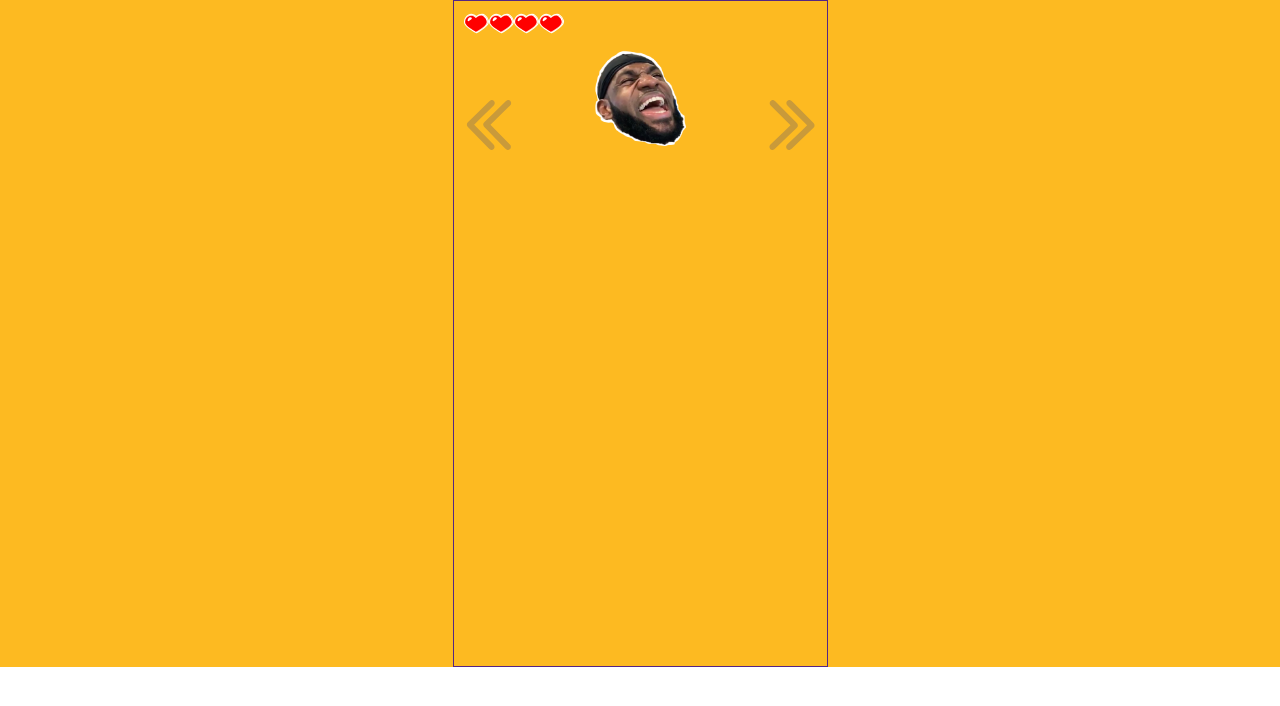
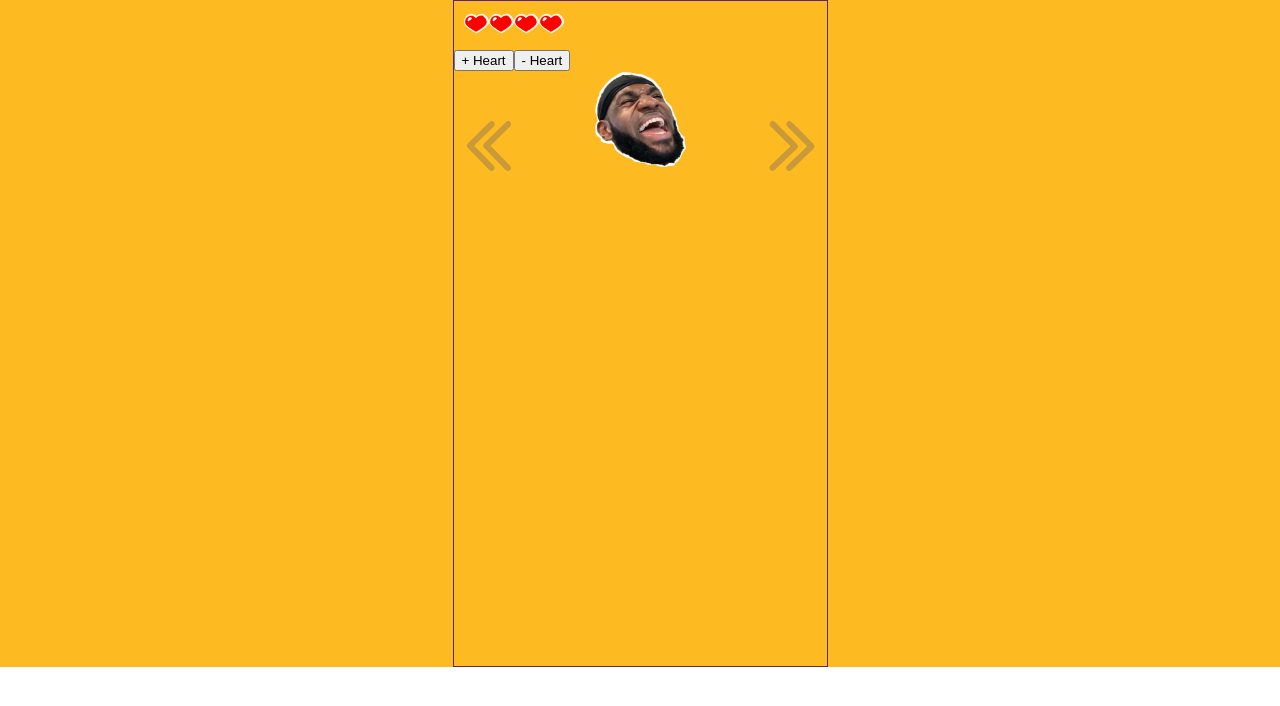
Before and after one commit to alexw14/TacoTuesday, a React (Create React App) app in the folder client/: page /gamepage in a window 1280 px wide. Shown: the top 706 px of the page. Built offline with nearby package versions, Linux system fonts and the light colour scheme.

Commit message:
Add handleAddHealth and handleMinusHealth function

```diff
--- a/client/src/components/HealthBar/HealthBar.jsx
+++ b/client/src/components/HealthBar/HealthBar.jsx
@@ -2,8 +2,6 @@ import React from 'react';
 import Heart from '../Heart/Heart';
 
 const HealthBar = (props) => {
-
-  let currentHealth = props.health;
 
   const renderHealthBar = (healths) => (
     healths.map((health, i) => (
@@ -18,7 +16,7 @@ const HealthBar = (props) => {
 
   return (
     <div style={style}>
-      {renderHealthBar(currentHealth)}
+      {renderHealthBar(props.healthBar)}
     </div>
   );
 };
--- a/client/src/pages/GamePage/GamePage.jsx
+++ b/client/src/pages/GamePage/GamePage.jsx
@@ -7,7 +7,8 @@ class GamePage extends Component {
 
     state = {
         pos: 0,
-        health: [1, 1, 1, 1]
+        numHearts: 4,
+        healthBar: [1, 1, 1, 1]
     }
 
     handleMove = (direction) => {
@@ -18,12 +19,42 @@ class GamePage extends Component {
         this.setState({ pos: newPos });
     }
 
+    handleAddHealth = () => {
+        let currentNumHearts = this.state.numHearts;
+        currentNumHearts = currentNumHearts + 1;
+        if (currentNumHearts > 4) return;
+        let newHealthBar = Array(currentNumHearts).fill(1);
+        while (newHealthBar.length < 4) {
+            newHealthBar.push(0.25);
+        };
+        this.setState({
+            numHearts: currentNumHearts,
+            healthBar: newHealthBar
+        });
+    }
+
+    handleMinusHealth = () => {
+        let currentNumHearts = this.state.numHearts;
+        currentNumHearts = currentNumHearts - 1;
+        if (currentNumHearts < 0) return;
+        let newHealthBar = Array(currentNumHearts).fill(1);
+        while (newHealthBar.length < 4) {
+            newHealthBar.push(0.25);
+        };
+        this.setState({
+            numHearts: currentNumHearts,
+            healthBar: newHealthBar
+        });
+    }
+
     render() {
         return (
             <div>
                 <HealthBar
-                    health={this.state.health}
+                    healthBar={this.state.healthBar}
                 />
+                <button onClick={this.handleAddHealth}>+ Heart</button>
+                <button onClick={this.handleMinusHealth}>- Heart</button>
                 <LebronHeadSlider
                     pos={this.state.pos}
                     handleMove={(d) => this.handleMove(d)}
```
Also changed, not shown: client/src/components/HealthBar/HealthBar.css (deleted).
